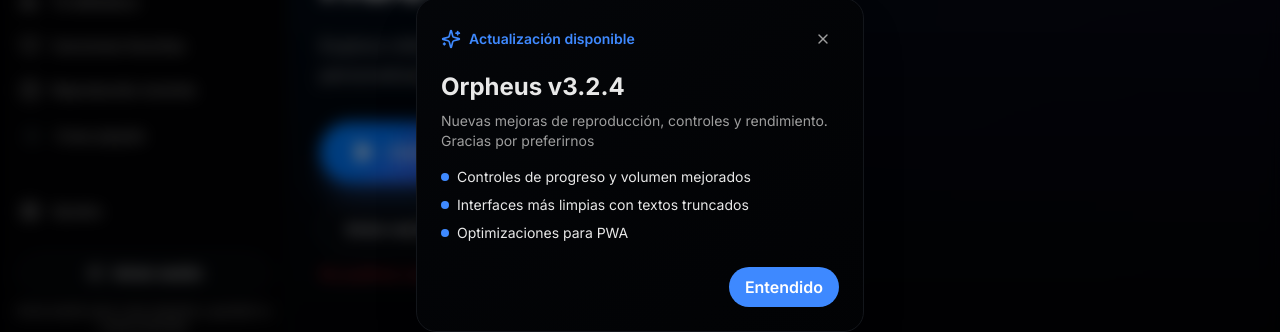
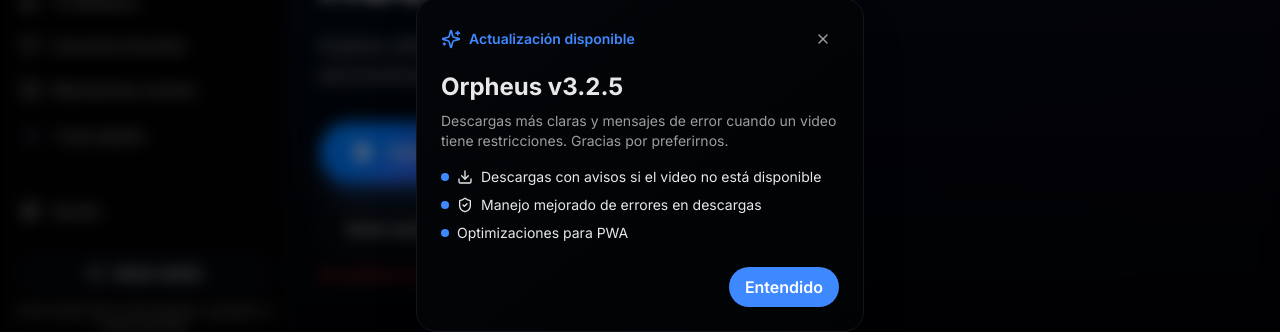
Before and after one commit to Ghellsing007/Orpheus, a Next.js app: page / in a window 1280 px wide. Shown: the part 235-567 px from the top of the page. Built offline with nearby package versions, Linux system fonts and the light colour scheme; no server answers.

Commit message:
Update UpdateModal with new version 3.2.5, enhancing download clarity and error handling messages. Add new icons for improved user interface feedback on download status and error management.

```diff
--- a/components/updates/update-modal.tsx
+++ b/components/updates/update-modal.tsx
@@ -1,7 +1,7 @@
 "use client"
 
 import { useEffect, useState } from "react"
-import { X, Sparkles } from "lucide-react"
+import { X, Sparkles, Download, ShieldCheck } from "lucide-react"
 
 export function UpdateModal() {
   const [version, setVersion] = useState<string | null>(null)
@@ -53,17 +53,23 @@ export function UpdateModal() {
 
         <h2 className="text-2xl font-bold mb-2">Orpheus v{version}</h2>
         <p className="text-sm text-foreground-muted mb-4">
-          Nuevas mejoras de reproducción, controles y rendimiento. Gracias por preferirnos
+          Descargas más claras y mensajes de error cuando un video tiene restricciones. Gracias por preferirnos.
         </p>
 
         <div className="space-y-2 text-sm">
           <div className="flex items-center gap-2">
             <span className="inline-block w-2 h-2 rounded-full bg-primary" />
-            <span>Controles de progreso y volumen mejorados</span>
+            <span className="flex items-center gap-2">
+              <Download className="w-4 h-4" />
+              Descargas con avisos si el video no está disponible
+            </span>
           </div>
           <div className="flex items-center gap-2">
             <span className="inline-block w-2 h-2 rounded-full bg-primary" />
-            <span>Interfaces más limpias con textos truncados</span>
+            <span className="flex items-center gap-2">
+              <ShieldCheck className="w-4 h-4" />
+              Manejo mejorado de errores en descargas
+            </span>
           </div>
           <div className="flex items-center gap-2">
             <span className="inline-block w-2 h-2 rounded-full bg-primary" />
--- a/public/version.json
+++ b/public/version.json
@@ -1,3 +1,3 @@
 {
-  "version": "3.2.4"
+  "version": "3.2.5"
 }
```
